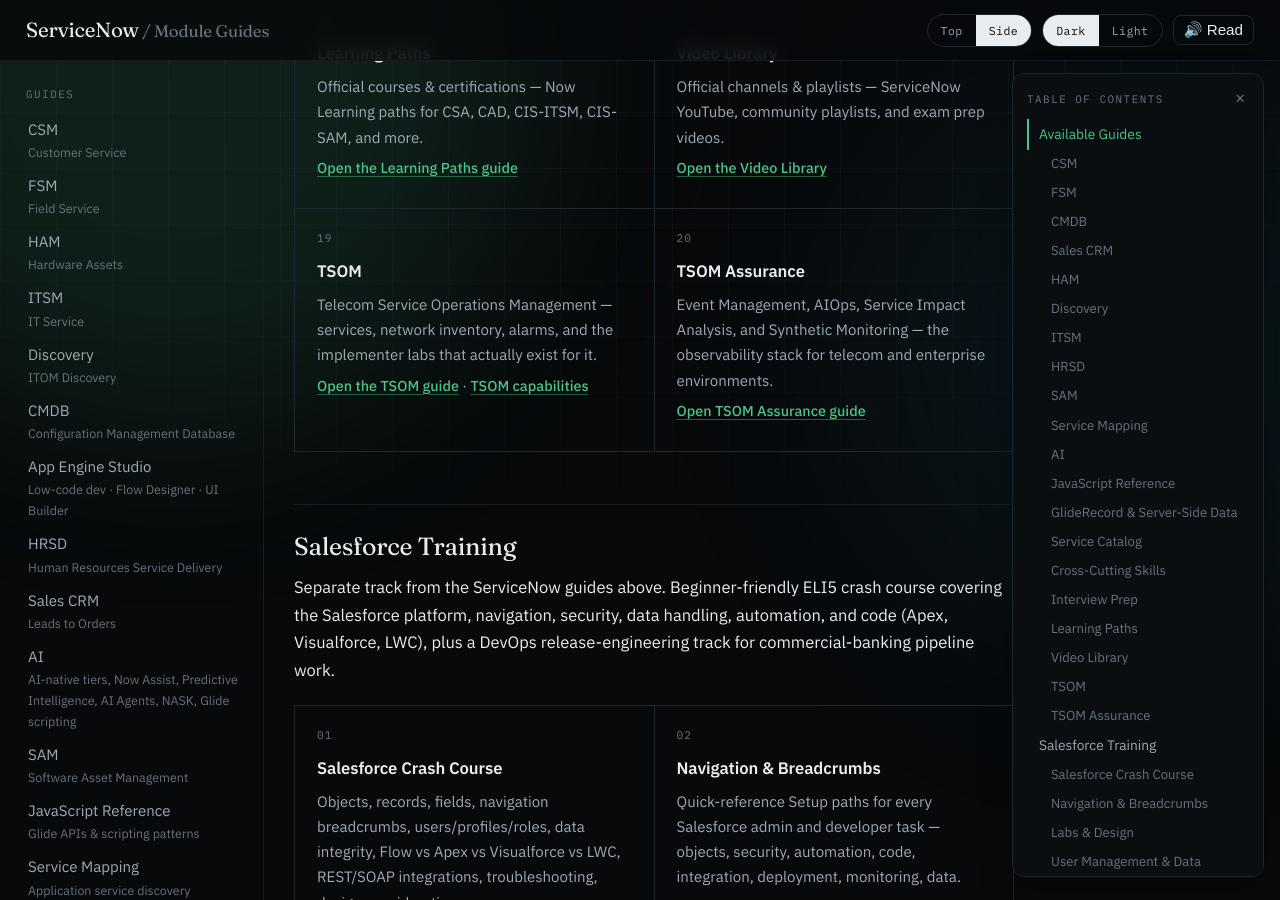
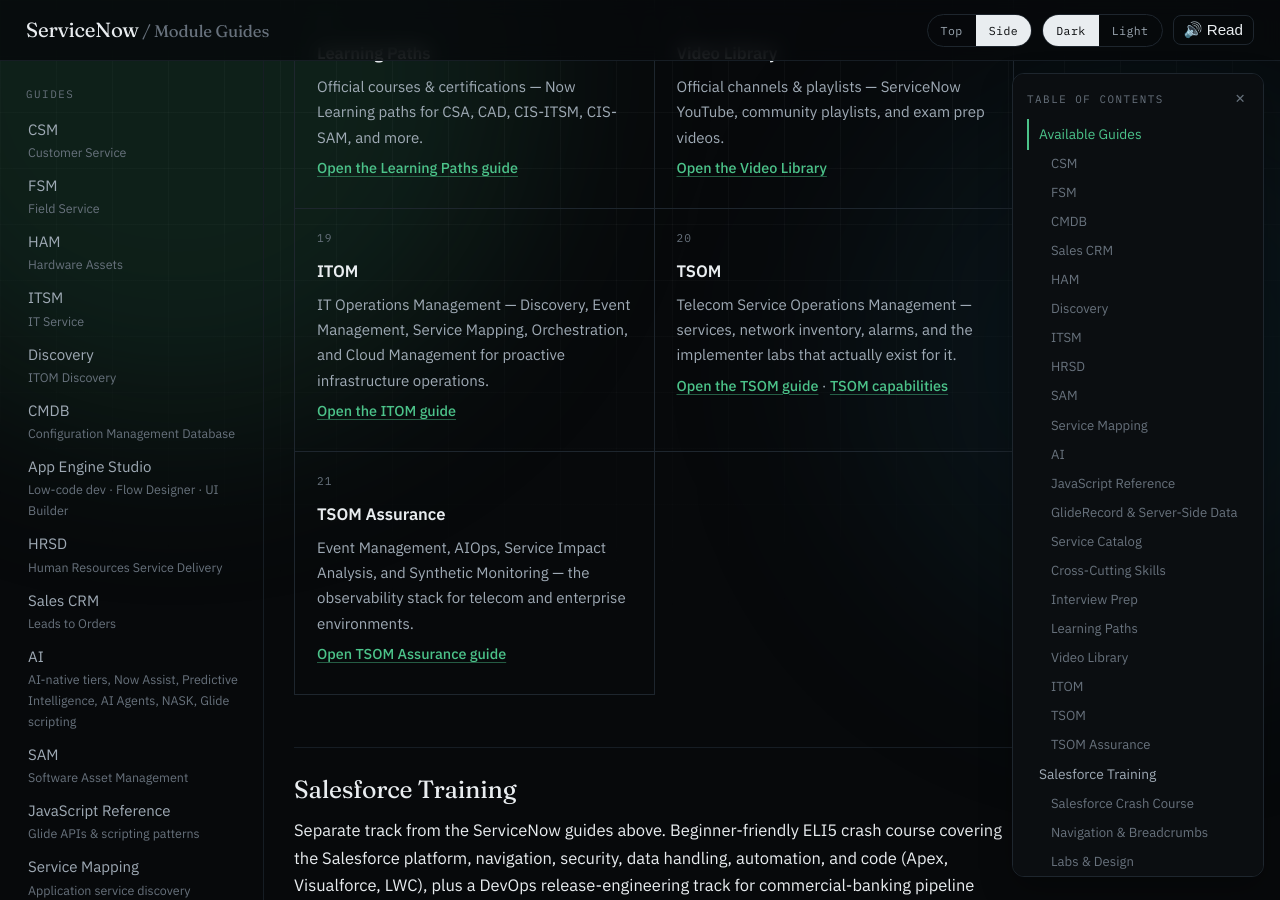
Before and after one commit to eltonaguiar/ServiceNow_Learning_TSOM-_CSM_FSM_SalesCRM_HAM_ITSM, a Jekyll site: the page built from index.md, in a window 1280 px wide and 900 px high, scrolled down 2460 px. Built offline with Jekyll 4.4.1, drawn with Linux system fonts in a browser that asks for light colours.

Commit message:
Add ITOM guide to Available Guides, topnav, and sidebar

```diff
--- a/_layouts/default.html
+++ b/_layouts/default.html
@@ -55,6 +55,7 @@
   <a href="{{ '/docs/modules/ai/javascript-reference/' | relative_url }}">JavaScript</a>
   <a href="{{ '/docs/cross-cutting/' | relative_url }}">Cross-Cutting</a>
   <a href="{{ '/getting-started/' | relative_url }}">Getting Started</a>
+  <a href="{{ '/docs/modules/itom/itom-guide/' | relative_url }}">ITOM</a>
   <a href="{{ '/docs/modules/tsom/tsom-guide/' | relative_url }}">TSOM</a>
   <a href="{{ '/docs/modules/tsom/tsom-assurance/' | relative_url }}">TSOM Assurance</a>
 </nav>
@@ -76,6 +77,7 @@
       <a href="{{ '/docs/modules/sam/sam-guide/' | relative_url }}">SAM <span class="side-sub">Software Asset Management</span></a>
       <a href="{{ '/docs/modules/ai/javascript-reference/' | relative_url }}">JavaScript Reference <span class="side-sub">Glide APIs & scripting patterns</span></a>
       <a href="{{ '/docs/modules/servicemapping/servicemapping-guide/' | relative_url }}">Service Mapping <span class="side-sub">Application service discovery</span></a>
+      <a href="{{ '/docs/modules/itom/itom-guide/' | relative_url }}">ITOM <span class="side-sub">IT Operations Management</span></a>
       <a href="{{ '/docs/modules/tsom/tsom-guide/' | relative_url }}">TSOM <span class="side-sub">Telecom Service Operations</span></a>
       <a href="{{ '/docs/modules/tsom/tsom-assurance/' | relative_url }}">TSOM Assurance <span class="side-sub">Event Mgmt · AIOps · SIA · Synthetic</span></a>
       <a href="{{ '/docs/modules/tsom/tsom-capabilities/' | relative_url }}">TSOM capabilities <span class="side-sub">AIOps · metrics · logs · synthetics</span></a>
--- a/index.md
+++ b/index.md
@@ -101,6 +101,11 @@ Welcome to the ServiceNow Module Guides repository. This repo contains beginner-
     <p class="meta"><a href="./docs/youtube/">Open the Video Library</a></p>
   </div>
   <div class="card">
+    <h3>ITOM</h3>
+    <p>IT Operations Management — Discovery, Event Management, Service Mapping, Orchestration, and Cloud Management for proactive infrastructure operations.</p>
+    <p class="meta"><a href="./docs/modules/itom/itom-guide/">Open the ITOM guide</a></p>
+  </div>
+  <div class="card">
     <h3>TSOM</h3>
     <p>Telecom Service Operations Management — services, network inventory, alarms, and the implementer labs that actually exist for it.</p>
     <p class="meta"><a href="./docs/modules/tsom/tsom-guide/">Open the TSOM guide</a> · <a href="./docs/modules/tsom/tsom-capabilities.md">TSOM capabilities</a></p>
```
